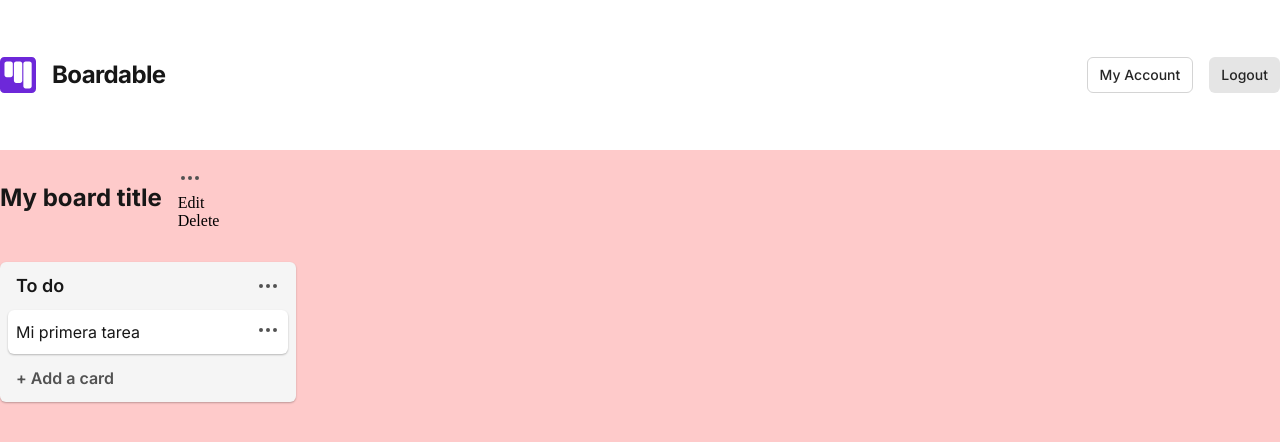
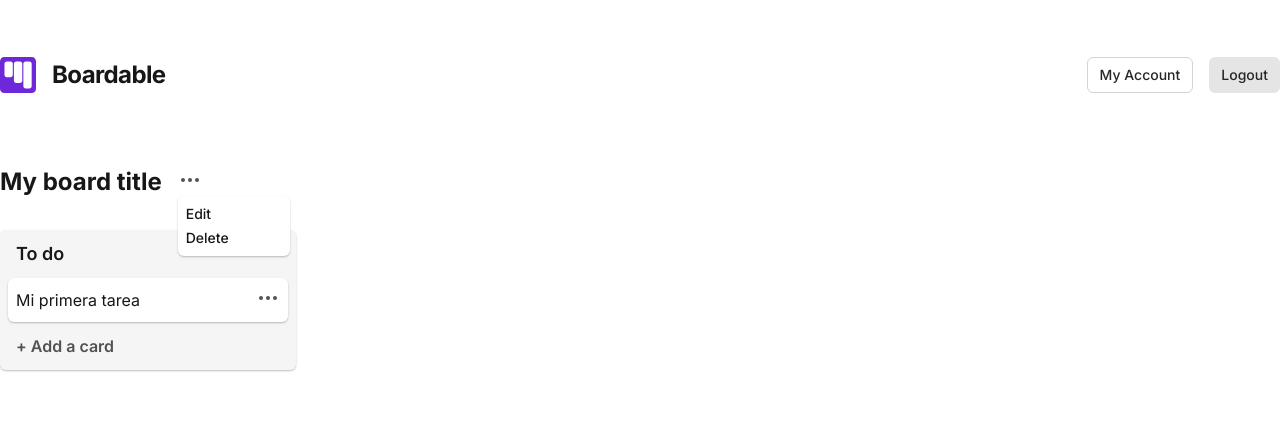
Before and after one commit to Esteve-Paredes/boardable-client, a React (Vite) app: page /boards/1 in a window 1280 px wide. Shown: the top 442 px of the page. Built offline with nearby package versions, Linux system fonts and the light colour scheme; a web font is replaced by a local one.

Commit message:
Add component Board

```diff
--- a/src/body/board/Board.tsx
+++ b/src/body/board/Board.tsx
@@ -1,20 +1,68 @@
 import { useParams } from "react-router-dom";
 import more from "../../assets/more.svg";
 import styles from "./styles.module.css";
+import { useEffect, useState } from "react";
+import { fetchGet } from "../../utils/functions-fetch";
+import { URL } from "../../utils/variables";
 
 function Board() {
+  const [dataBoard, setDataBoard] = useState({ color: "#ffffff" });
+
   const { id } = useParams();
 
+  const optionDropDown = (
+    event: React.MouseEvent<HTMLButtonElement, MouseEvent>
+  ) => {
+    console.log(event.currentTarget.value);
+  };
+
+  const object = localStorage.getItem("user");
+  const user = object && JSON.parse(object);
+
+  useEffect(() => {
+    window.scrollTo(0, 0);
+    const fetch = async () => {
+      const response = await fetchGet(URL, `/boards/${id}`, {
+        headers: {
+          id: user.id,
+          username: user.username,
+          authorization: `Bearer ${user.token}`,
+        },
+      });
+      setDataBoard(response.data.data);
+      console.log(response.data);
+    };
+
+    fetch();
+  }, []);
+
   return (
-    <div className={styles.bodyBoard}>
+    <div
+      className={styles.bodyBoard}
+      style={{ background: `${dataBoard.color}` }}>
       <div className={styles.containerBoard}>
         <div className={styles.containerTitle}>
+          <input
+            type="text"
+            className={styles.inputDisplay}
+            style={{ display: "none" }}
+          />
           <h1 className={styles.title}>My board title</h1>
-          <div>
-            <img src={more} alt="" />
-            <div>
-              <p>Edit</p>
-              <p>Delete</p>
+          <div className={styles.containerDropDown}>
+            <img src={more} alt="more" />
+            <div className={styles.dropDown}>
+              <button
+                className={styles.option}
+                value="Edit"
+                onClick={optionDropDown}>
+                Edit
+              </button>
+              <button
+                className={styles.option}
+                value="Delete"
+                onClick={optionDropDown}>
+                Delete
+              </button>
             </div>
           </div>
         </div>
--- a/src/body/board/styles.module.css
+++ b/src/body/board/styles.module.css
@@ -31,6 +31,35 @@
   font-style: normal;
   font-weight: 700;
   line-height: 32px;
+}
+
+.containerDropDown {
+  position: relative;
+}
+
+.dropDown {
+  position: absolute;
+  display: flex;
+  min-width: 96px;
+  padding: 8px;
+  flex-direction: column;
+  align-items: flex-start;
+  gap: 4px;
+  border-radius: 6px;
+  background: #fff;
+  box-shadow: 0px 1px 2px 0px rgba(0, 0, 0, 0.25);
+}
+
+.option {
+  background-color: white;
+  border: none;
+
+  color: #171717;
+  font-family: Inter;
+  font-size: 14px;
+  font-style: normal;
+  font-weight: 500;
+  line-height: 20px;
 }
 
 .containerMenuCards {
```
